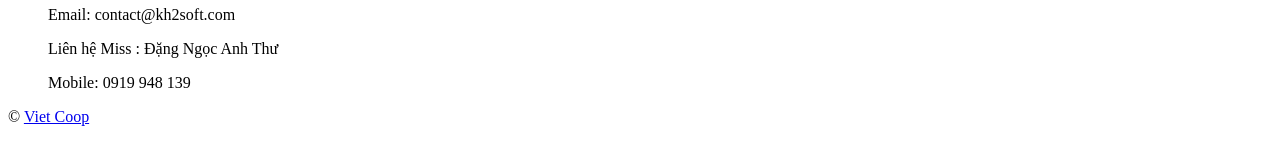
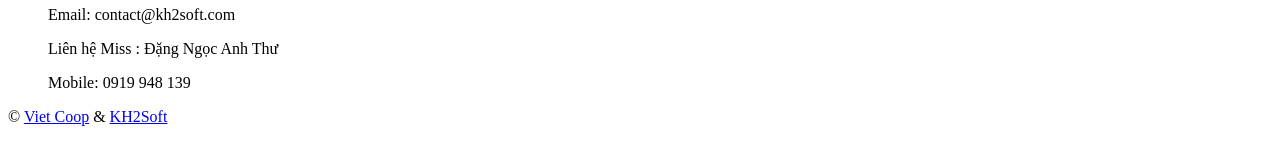
Before and after one commit to drupalcourse/drupalcourse.github.com, a Jekyll site: the page built from index.md, in a window 1280 px wide. Shown: the part 635-800 px from the top of the page. Built offline with Jekyll 4.4.1, drawn with Linux system fonts in a browser that asks for light colours.

Commit message:
Copyright.

```diff
--- a/_includes/themes/twitter/default.html
+++ b/_includes/themes/twitter/default.html
@@ -46,7 +46,7 @@
       </div>
 
       <footer>
-        <p>&copy; <a href="http://v3k.net/">Viet Coop</a></p>
+        <p>&copy; <a href="http://v3k.net/">Viet Coop</a> & <a href="http://www.kh2soft.com/">KH2Soft</a></p>
       </footer>
 
     </div> <!-- /container -->
```
